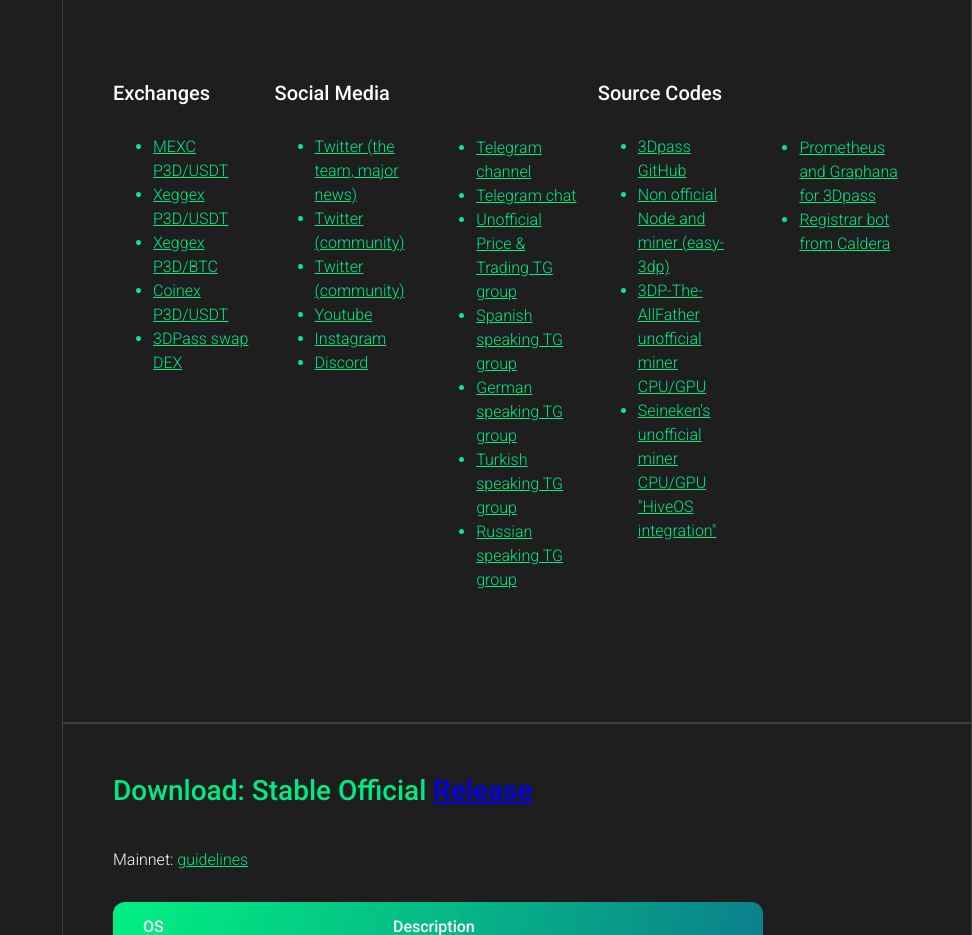
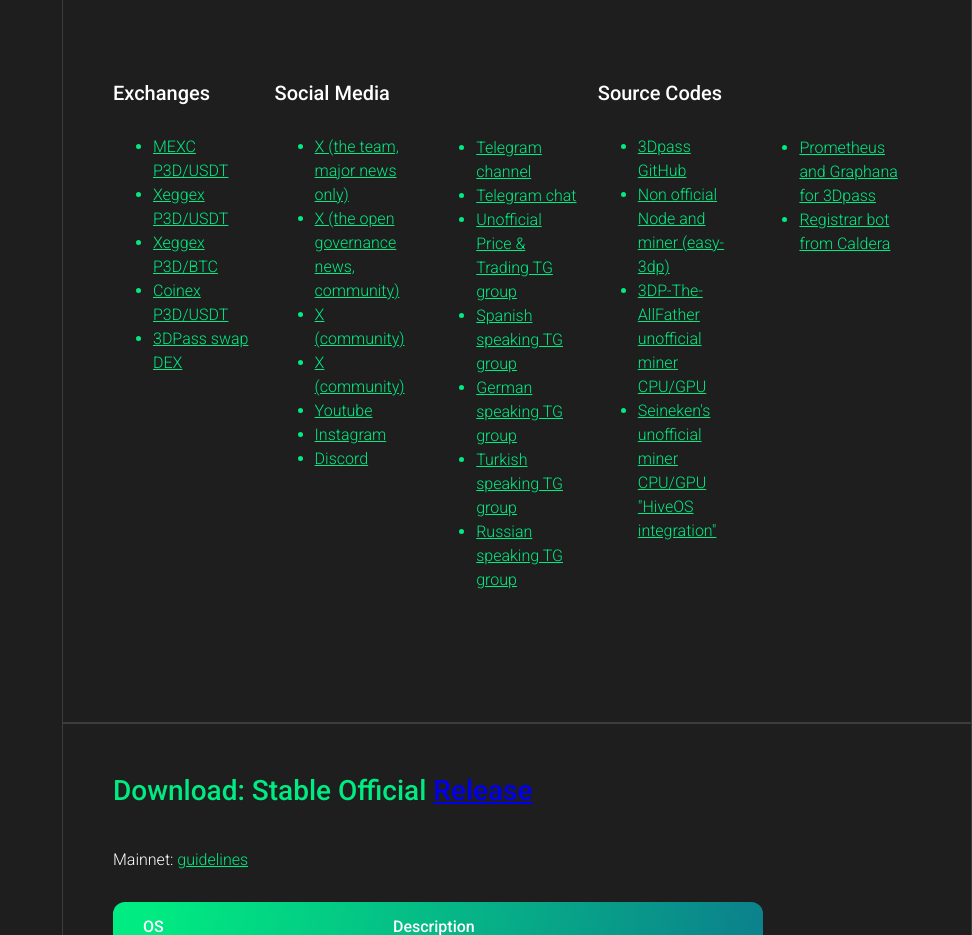
Before and after one commit to 3Dpass/website, a React (Create React App) app: page /community in a window 1280 px wide. Shown: the part 4460-5395 px from the top of the page, without its empty margins (308-1280 px from the left). Built offline with nearby package versions, Linux system fonts and the light colour scheme; the HTML template or start-up script is replaced by a standard one.

Commit message:
open_gov_twitter

```diff
--- a/src/pages/Community.jsx
+++ b/src/pages/Community.jsx
@@ -360,13 +360,16 @@ const Community = () => {
               <div className="url-block-title">Social Media</div>
               <ul className="page-content-text">
                 <Link to="https://twitter.com/3Dpass_official">
-                  <li>Twitter (the team, major news)</li>
+                  <li>X (the team, major news only)</li>
+                </Link>
+                <Link to="https://x.com/3dpass_open_gov">
+                  <li>X (the open governance news, community)</li>
                 </Link>
                 <Link to="https://twitter.com/3DPassTR">
-                  <li>Twitter (community)</li>
+                  <li>X (community)</li>
                 </Link>
                 <Link to="https://twitter.com/3DPassArmy">
-                  <li>Twitter (community)</li>
+                  <li>X (community)</li>
                 </Link>
                 <Link to="https://www.youtube.com/channel/UCYkrRxTgAQYwzFqRuQPOZ4w">
                   <li>Youtube</li>
```
Also changed, not shown: public/images/Identity_form.png.
